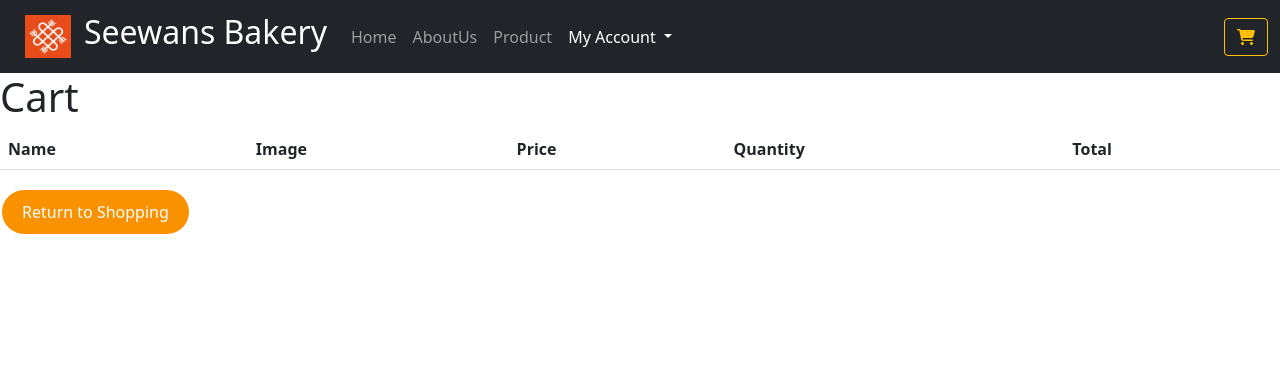
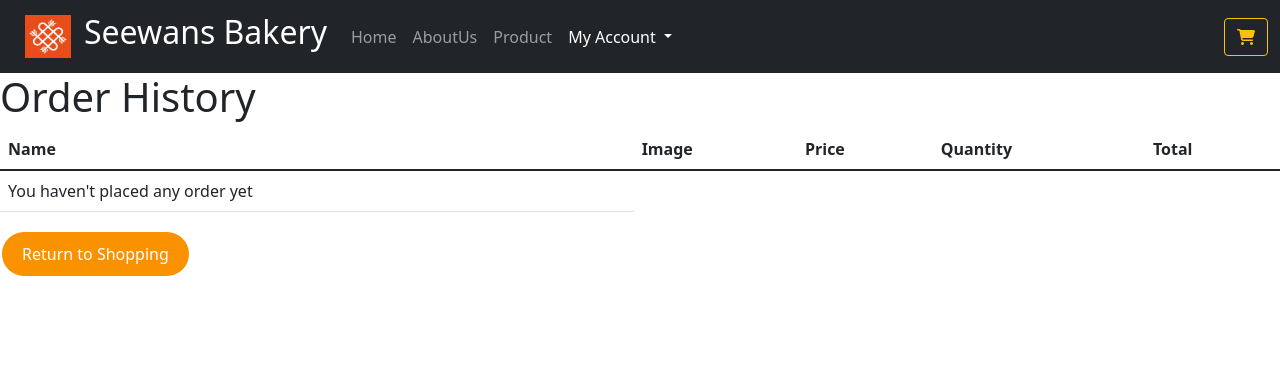
Before and after one commit to deepdalal20/BakeryManagementPHP, a PHP site: page /orderhistory.php in a window 1280 px wide. Shown: the top 373 px of the page. Run offline with PHP 8.4, Linux system fonts and the light colour scheme; a user stored in the database is signed in; data comes from the database, SQL or seed files in the repository; lists and menus that the app fills with data are empty; some libraries are stand-ins or nearby versions.

Commit message:
OrderHistory

```diff
--- a/orderhistory.php
+++ b/orderhistory.php
@@ -67,7 +67,7 @@
       </nav>
       <section class="uts">
         <div>
-             <h1 class="primary-head">Cart</h1>
+             <h1 class="primary-head">Order History</h1>
         </div>
     </section>
 	<section class="m-b-remove">
@@ -77,7 +77,7 @@
 			<thead>
 				<tr>
 					<th>Name</th>
-                    <th>Image</th>
+          <th>Image</th>
 					<th>Price</th>
 					<th>Quantity</th>
 					<th>Total</th>
@@ -89,6 +89,17 @@
 
           $query = "select * from tblord where u_id = '$u_id'";
           $result= mysqli_query($conn, $query);
+          $row1 = mysqli_num_rows($result);
+            if($row1 < 1)
+            {
+            ?>
+              <tr>
+                <td>You haven't placed any order yet</td>
+            </tr>
+            <?php
+            }
+            else
+            {
           while($row = mysqli_fetch_assoc($result)):
       ?>
 				<tr>
@@ -104,6 +115,7 @@
 				</tr>
       <?php
         endwhile;
+      }
       ?>
 			</tbody>
 		</table>
```
